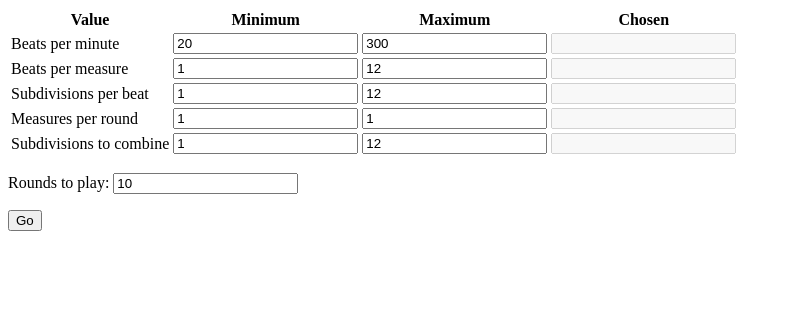
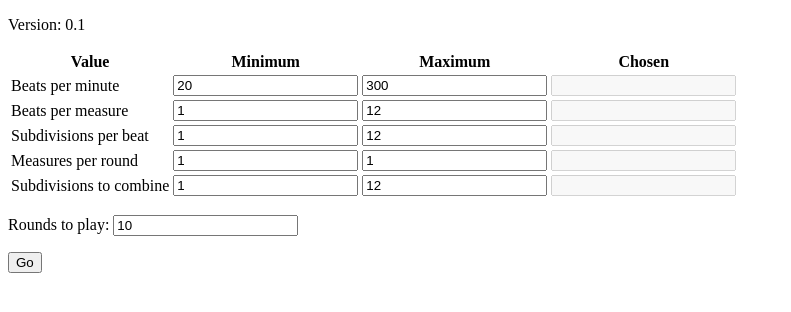
Before and after one commit to rovaughn/brooks-rhythm, a plain HTML site: page index.html in a window 1280 px wide. Shown: the whole page, without its empty margins (0-791 px from the left). Drawn offline with Linux system fonts and the light colour scheme.

Commit message:
Added version

```diff
--- a/index.html
+++ b/index.html
@@ -13,7 +13,7 @@
 </style>
 	</head>
 	<body>
-		<div>
+		<p>Version: 0.1</p>
 		<table>
 			<thead>
 				<th>Value</th>
@@ -57,7 +57,6 @@
 		<p>Rounds to play: <input type="number" value="10" id="input_rounds"></p>
 		<p><button id="button_go">Go</button></p>
 		<p class="sequence" id="p_sequence"></p>
-		</div>
 		<script src="main.js"></script>
 	</body>
 </html>
```
Lines whose indentation alone changed are shown as unchanged.
